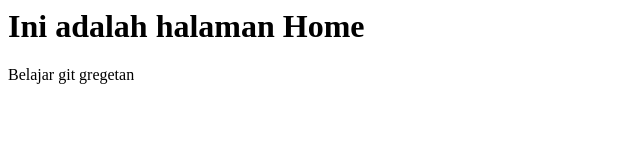
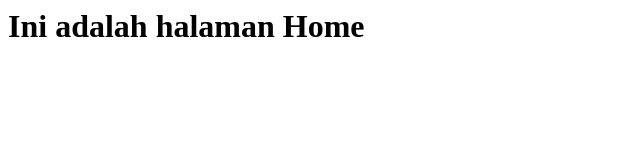
Before and after one commit to humanizar/belajar-git, a plain HTML site: page index.html in a window 1280 px wide. Shown: the whole page, without its empty margins (0-640 px from the left). Drawn offline with Linux system fonts and the light colour scheme.

Commit message:
perubahan index.html

```diff
--- a/index.html
+++ b/index.html
@@ -5,6 +5,5 @@
 	</head>
 	<body>
 		<h1>Ini adalah halaman Home</h1>
-		<p>Belajar git gregetan</p>
 	</body>
 </html>
```
